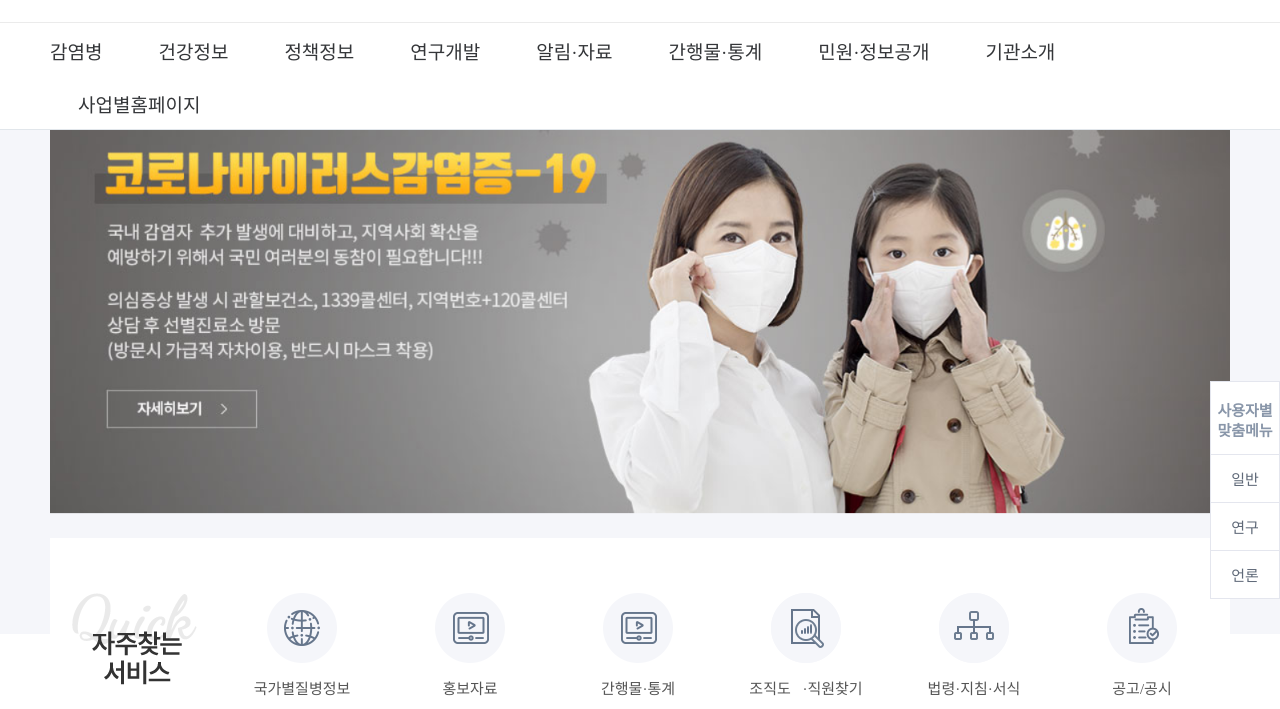
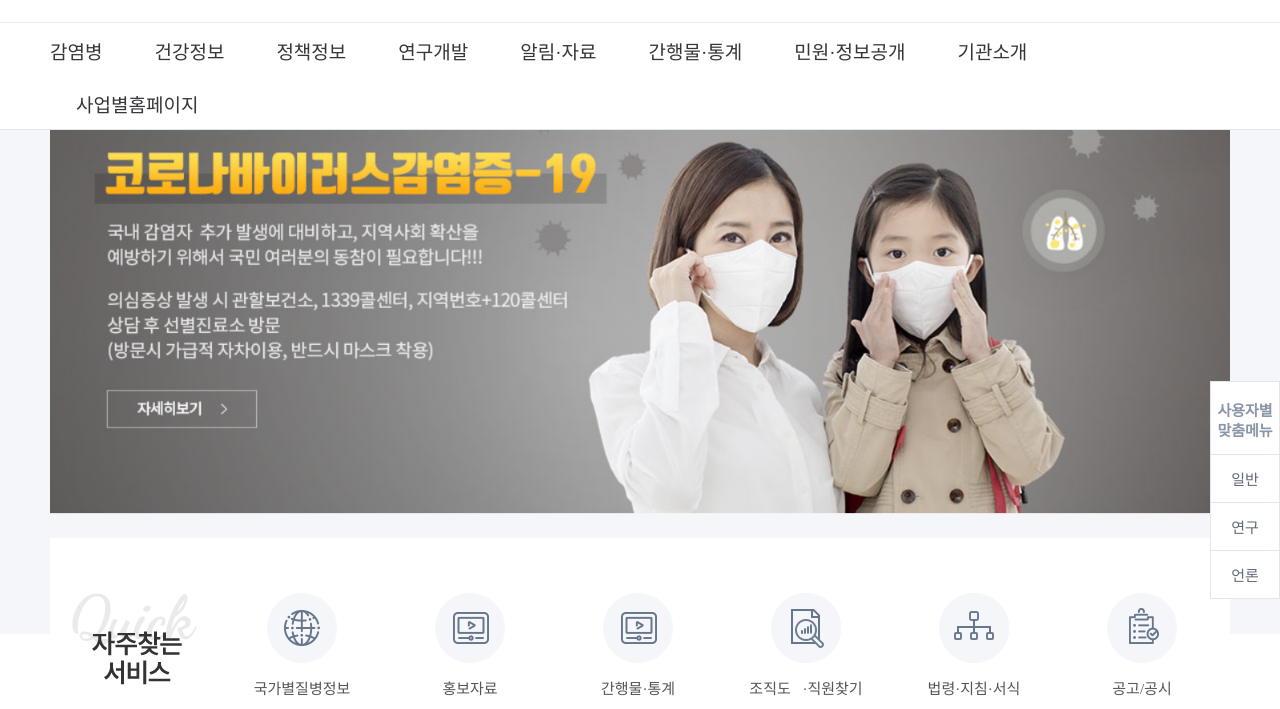
Before and after one commit to jungukLee/jungukLee.github.io, a plain HTML site: page index.html in a window 1280 px wide. Shown: the part 91-800 px from the top of the page. Drawn offline with Linux system fonts and the light colour scheme; a web font is replaced by a local one.

Commit message:
Update common.css

```diff
--- a/css/common.css
+++ b/css/common.css
@@ -145,7 +145,7 @@ nav{
 }
 nav > ul > li{
       float: left;
-      padding: 0 28px;
+      padding: 0 26px;
 }
 nav > ul > li:first-child{
       padding-left: 0;
```
